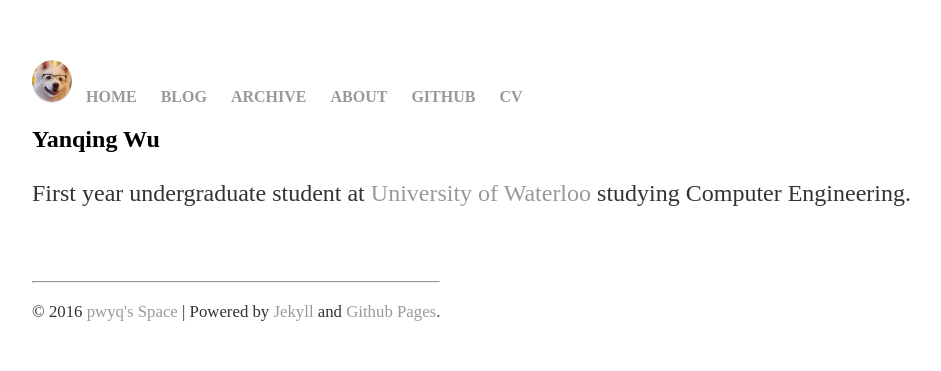
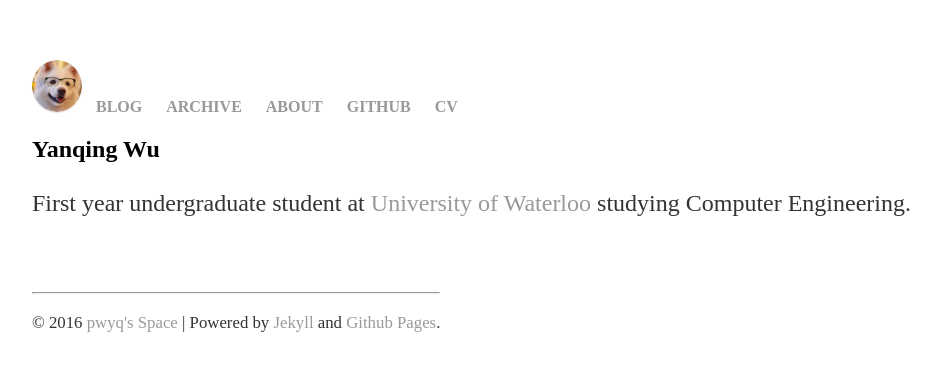
Before and after one commit to pwyq/blog, a Jekyll site: the page built from index.html, in a window 1280 px wide. Shown: the top 371 px of the page, without its empty margins (96-1037 px from the left). Built offline with Jekyll 4.4.1, drawn with Linux system fonts in a browser that asks for light colours.

Commit message:
update nav bar

```diff
--- a/_layouts/default.html
+++ b/_layouts/default.html
@@ -3,9 +3,9 @@
 	{% include header.html %}
 	<body>
 		<nav>
-			<ul class="nav nav-list">
+			<ul class="nav-bar">
+				<!--- Use the Dog to replace the HOME button -->
 				<a href="/" class="logo-link"><img class="header-img" src="/assets/images/header_dog.png"></a>
-				<li><a href="/" target="_self">HOME</a></li>
 				<li><a href="/blog" target="_self">BLOG</a></li>
 				<li><a href="/archives" target="_self">ARCHIVE</a></li>
 				<li><a href="/about" target="_self">ABOUT</a></li>
--- a/css/main.css
+++ b/css/main.css
@@ -23,6 +23,7 @@ footer ul {
 
 nav ul li {
     display: inline;
+	align: center;
 	margin-left: 10px;
     margin-right: 10px;
 	margin-bottom: 10px;
@@ -65,8 +66,8 @@ ul.posts li {
 }
 
 .header-img {
-  max-width: 40px;
-  border: 0px solid #fff;
-  border-radius: 100%;
-  box-shadow: 0 1px 1px rgba(0, 0, 0, 0.1);
+	max-width: 50px;
+	border: 0px solid #fff;
+	border-radius: 100%;
+	box-shadow: 0 1px 1px rgba(0, 0, 0, 0.1);
 }
```
